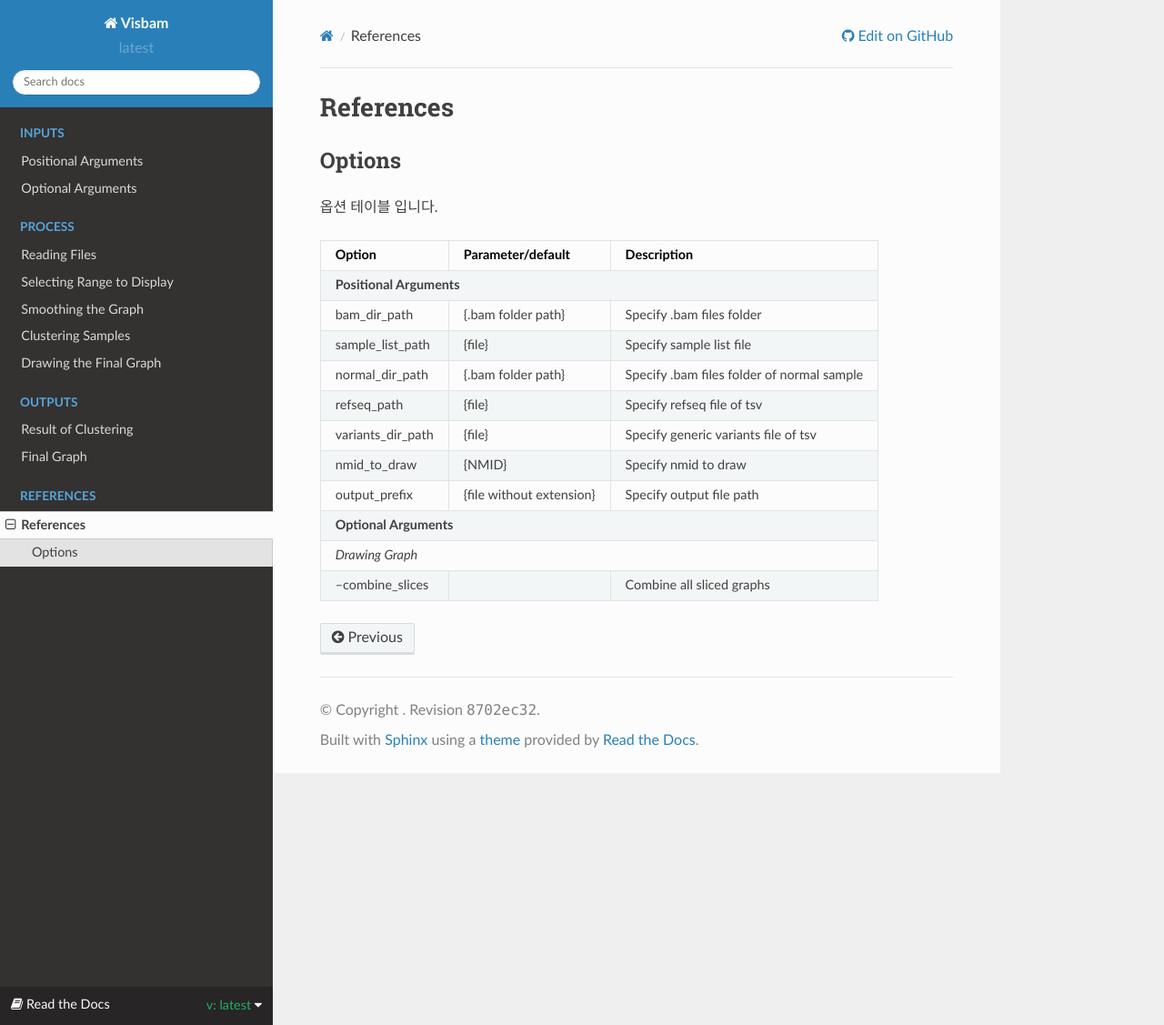
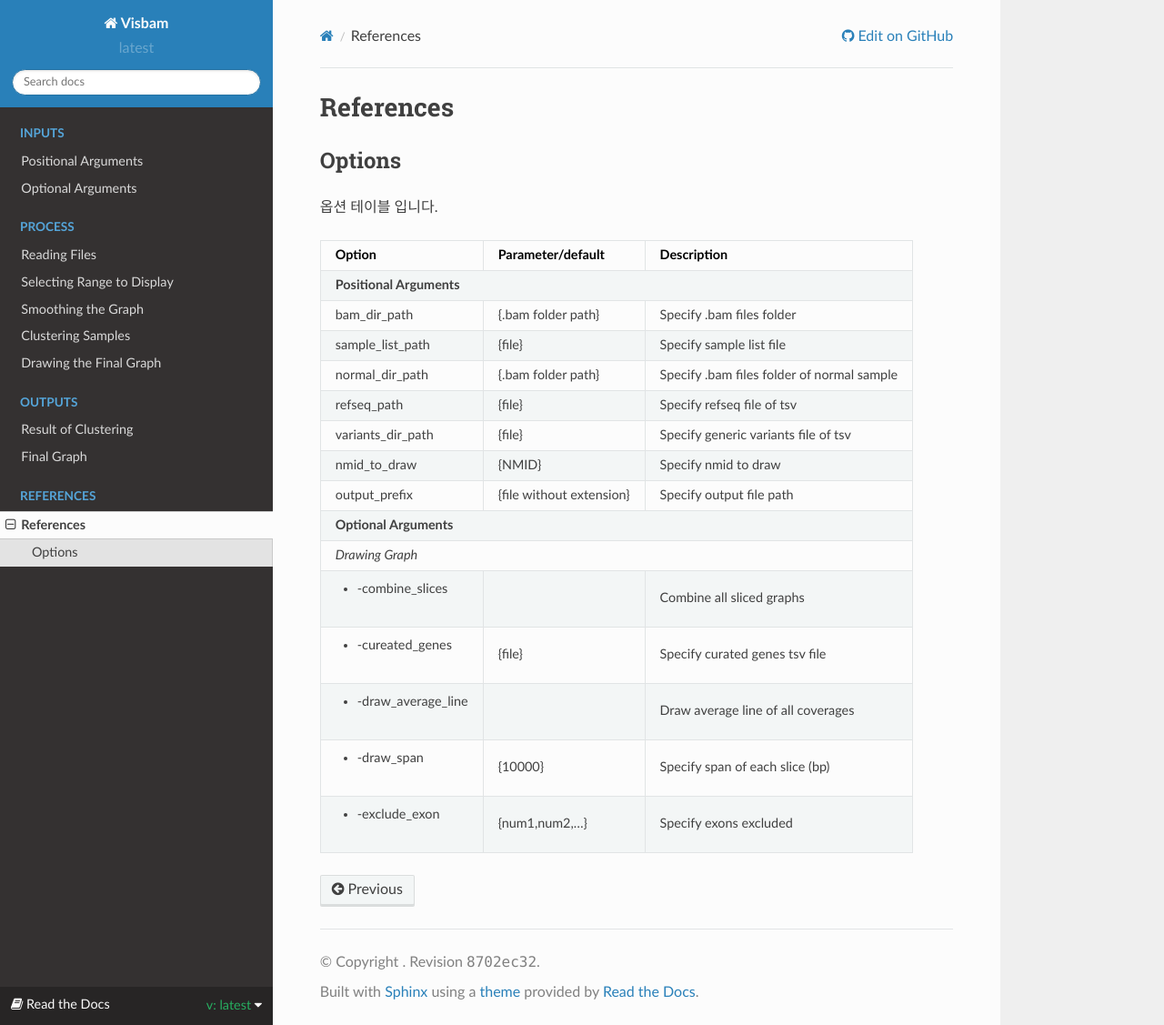
Before and after one commit to sungyoung-lee/visbam, a Sphinx documentation site: the page built from docs/references.rst, in a window 1280 px wide and 1127 px high. Shown: the whole window at 91% size. Built offline with Sphinx 7.4.7 and the Read the Docs theme 2.0.0, drawn with Linux system fonts in a browser that asks for light colours.

Commit message:
Read The Docs v0.0.2

```diff
--- a/docs/references.rst
+++ b/docs/references.rst
@@ -29,5 +29,13 @@ Options
 +----------------------------------------------------------------------------------------------------+
 | *Drawing Graph*                                                                                    |
 +---------------------+--------------------------+---------------------------------------------------+
-| --combine_slices    |                          | Combine all sliced graphs                         |
+| - -combine_slices   |                          | Combine all sliced graphs                         |
 +---------------------+--------------------------+---------------------------------------------------+
+| - -cureated_genes   | {file}                   | Specify curated genes tsv file                    |
++---------------------+--------------------------+---------------------------------------------------+
+| - -draw_average_line|                          | Draw average line of all coverages                |
++---------------------+--------------------------+---------------------------------------------------+
+| - -draw_span        | {10000}                  | Specify span of each slice (bp)                   |
++---------------------+--------------------------+---------------------------------------------------+
+| - -exclude_exon     | {num1,num2,...}          | Specify exons excluded                            |
++---------------------+--------------------------+---------------------------------------------------+
```
